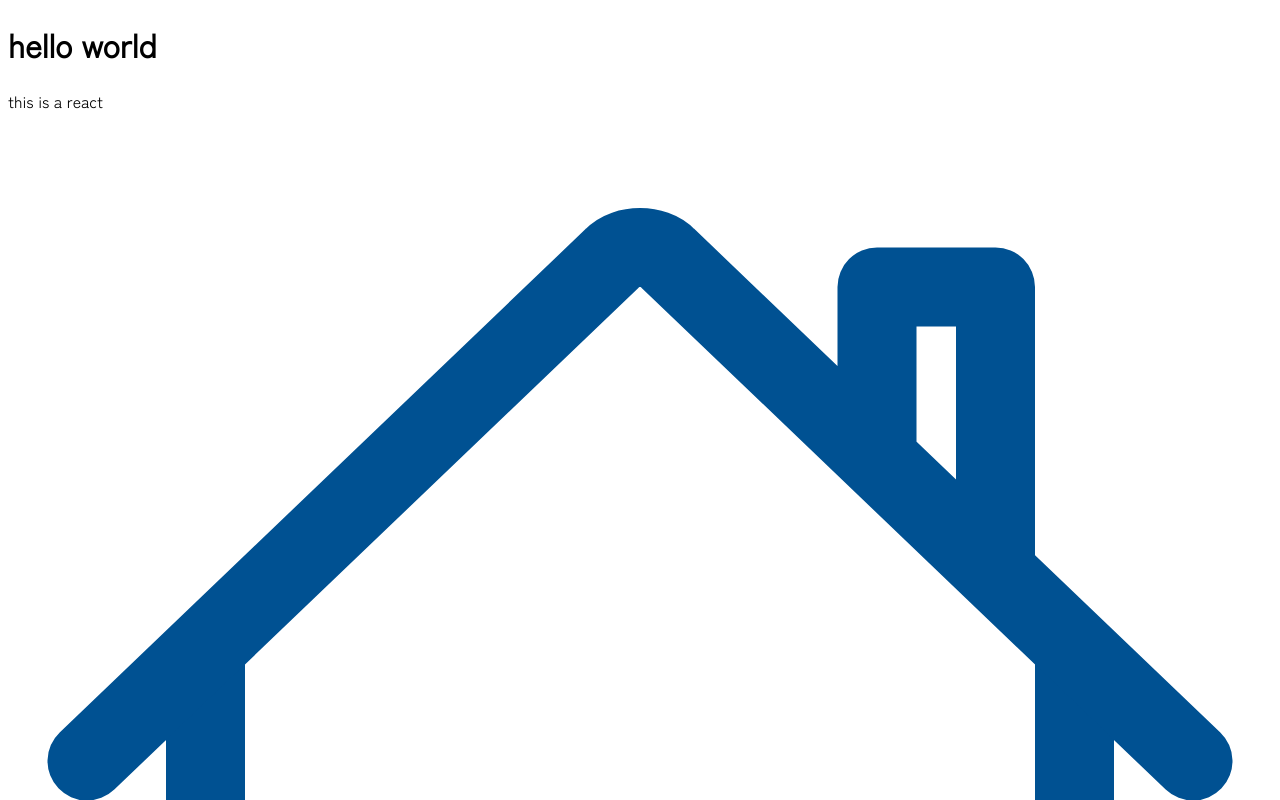
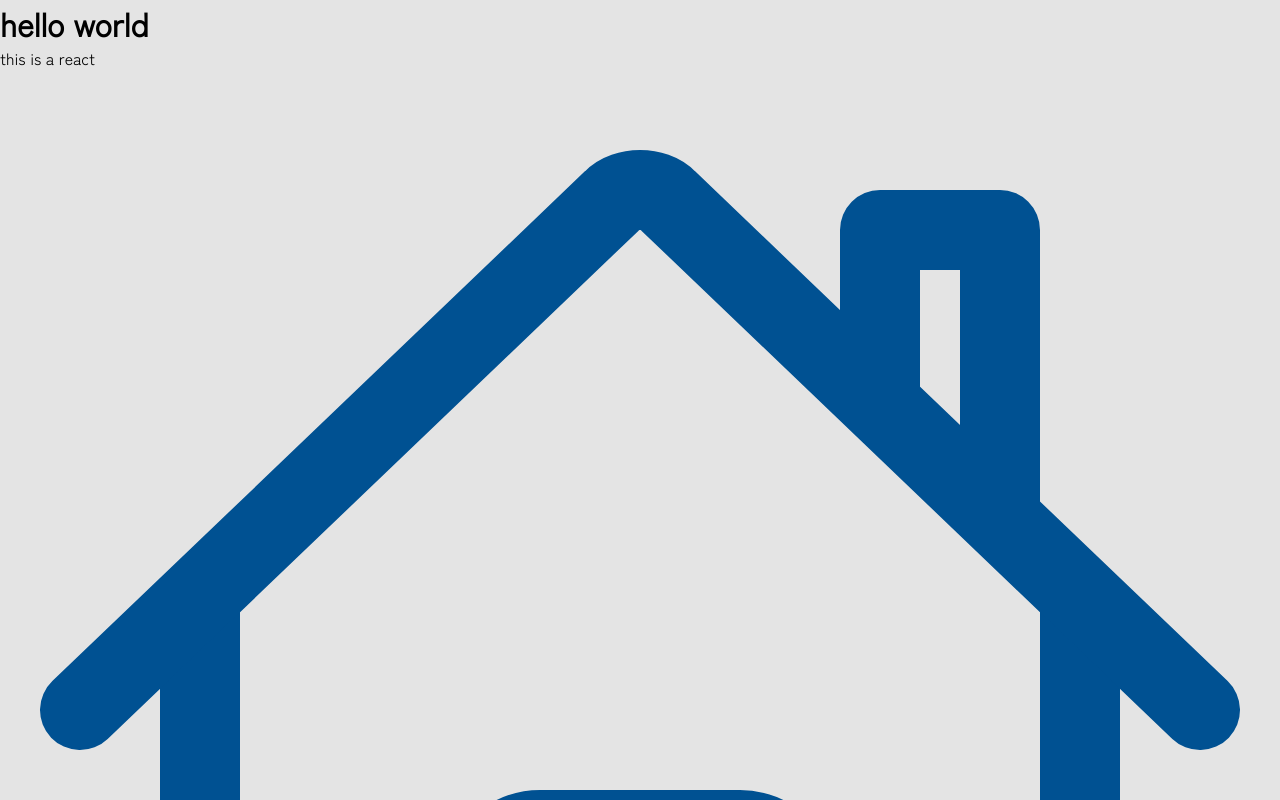
Before and after one commit to c3-kotatsuneko/frontend, a React (Vite) app: page / in a window 1280 px wide. Shown: the top 800 px of the page. Built offline with nearby package versions, Linux system fonts and the light colour scheme.

Commit message:
Add: CSSのカスタム

```diff
--- a/src/index.css
+++ b/src/index.css
@@ -1,3 +1,11 @@
+* {
+  margin: 0;
+  padding: 0;
+  box-sizing: border-box;
+  color: #08000;
+  background-color: #e4e4e4;
+}
+
 :root {
   --black: #080000;
   --black-lighter: #e4e4e4;
```
